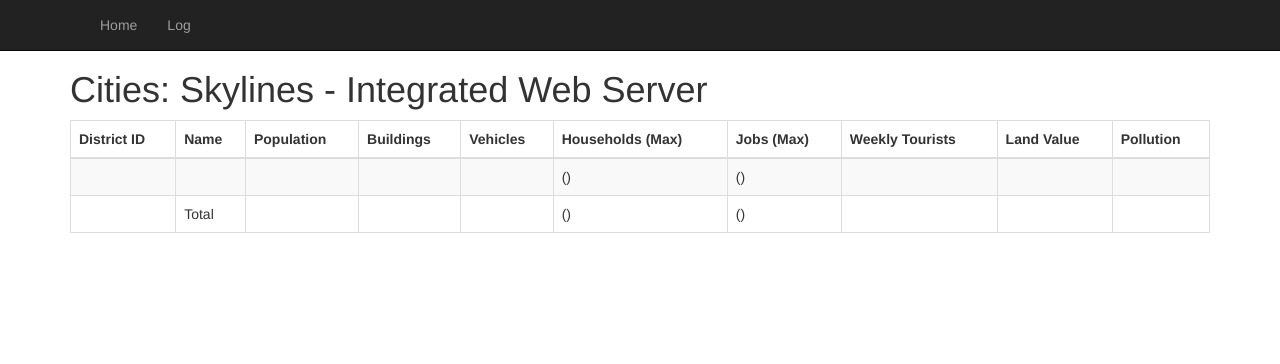
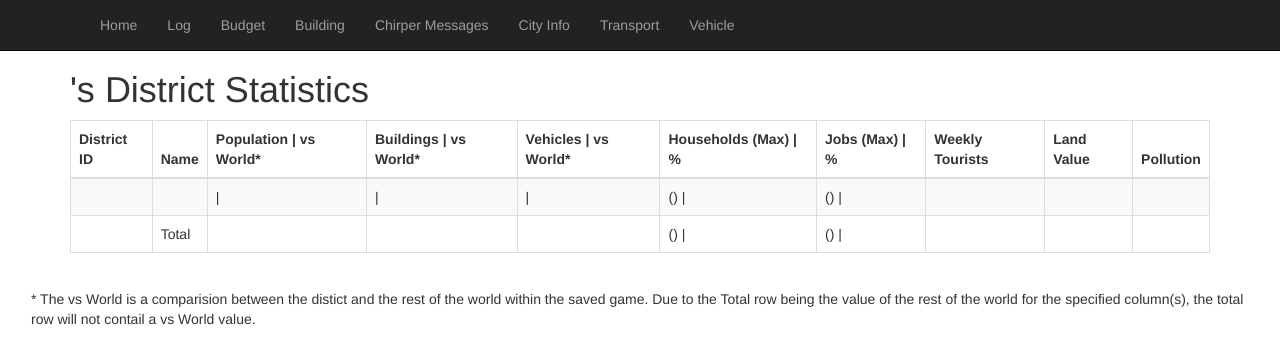
Before and after one commit to Rychard/CityWebServer, a plain HTML site: page CityWebServer/wwwroot/index.html in a window 1280 px wide. Drawn offline with nearby package versions, Linux system fonts and the light colour scheme; no server answers.

Commit message:
Added Missing Nav, Updated Title and Stats Table
Changes:
Updated the title from Cities Skylines: Test to Cities Skylines: Statistics.
Updated title on page from Cities: Skylines - Integrated Server to <cityname> District Statistics.
Added missing nav links. -- These are not "working" as of yet.
Updating the statistics table with additional information for each district.

Feature Plans:
While the additional links added to the nav bar do not contain a "pretty" webpage, it is a starting point. I'd like to eventually get these pages displaying human readable information. This index page (or perhaps a new page) would be interesting to contain a history chart in addition to the graph so that the actual numbers can be viewed. Also, the table already displayed on this page would be greatly improved by notating whether the value has increase or decrease since the last update.

Note: I have not tested these modifications.

```diff
--- a/CityWebServer/wwwroot/index.html
+++ b/CityWebServer/wwwroot/index.html
@@ -5,7 +5,7 @@
     <meta http-equiv="X-UA-Compatible" content="IE=edge">
     <meta name="viewport" content="width=device-width, initial-scale=1">
     <!-- The above 3 meta tags *must* come first in the head; any other head content must come *after* these tags -->
-    <title>Cities: Skylines - Test</title>
+    <title>Cities: Skylines - City Statistics</title>
     <link href='//maxcdn.bootstrapcdn.com/bootstrap/3.3.2/css/bootstrap.min.css' rel='stylesheet'>
     <style type="text/css">
         body { padding-top: 50px; }
@@ -22,24 +22,30 @@
                 <ul class="nav navbar-nav">
                     <li><a href="/">Home</a></li>
                     <li><a href="/Log">Log</a></li>
+                    <li><a href="/Budget">Budget</a></li>
+                    <li><a href="/Building">Building</a></li>
+                    <li><a href="/Messages">Chirper Messages</a></li>
+                    <li><a href="/CityInfo">City Info</a></li>
+                    <li><a href="/Transport">Transport</a></li>
+                    <li><a href="/Vehicle">Vehicle</a></li>
                     <!-- TODO: Dynamically populate this with links to other handlers.  -->
                 </ul>
             </div>
         </div>
     </nav>
     <div class="container">
-        <h1>Cities: Skylines - Integrated Web Server</h1>
+        <h1><span data-bind="text: Name">'s District Statistics</h1>
         <div id="chart"></div>
         <table class="table table-bordered table-striped">
             <thead>
                 <tr>
                     <th>District ID</th>
                     <th>Name</th>
-                    <th>Population</th>
-                    <th>Buildings</th>
-                    <th>Vehicles</th>
-                    <th>Households (Max)</th>
-                    <th>Jobs (Max)</th>
+                    <th>Population | vs World*</th>
+                    <th>Buildings | vs World*</th>
+                    <th>Vehicles | vs World*</th>
+                    <th>Households (Max) | %</th>
+                    <th>Jobs (Max) | %</th>
                     <th>Weekly Tourists</th>
                     <th>Land Value</th>
                     <th>Pollution</th>
@@ -51,11 +57,11 @@
             <tr>
                 <td data-bind="text: DistrictID"></td>
                 <td data-bind="text: DistrictName"></td>
-                <td data-bind="text: TotalPopulationCount"></td>
-                <td data-bind="text: TotalBuildingCount"></td>
-                <td data-bind="text: TotalVehicleCount"></td>
-                <td><span data-bind="text: CurrentHouseholds"></span> (<span data-bind="text: AvailableHouseholds"></span>)</td>
-                <td><span data-bind="text: CurrentJobs"></span> (<span data-bind="text: AvailableJobs"></span>)</td>
+                <td><span data-bind="text: TotalPopulationCount"></span> | <span data-bind="text: (TotalPopulationCount / GlobalDistrict.TotalPopulationCount).toFixed(0) + '%'"></span></td>
+                <td><span data-bind="text: TotalBuildingCount"></span> | <span data-bind="text: (TotalBuildingCount / GlobalDistrict.TotalBuildingCount).toFixed(0) + '%'"></span></td>
+                <td><span data-bind="text: TotalVehicleCount"></span> | <span data-bind="text: (TotalVehicleCount / GlobalDistrict.TotalVehicleCount).toFixed(0) + '%'"></span></td>
+                <td><span data-bind="text: CurrentHouseholds"></span> (<span data-bind="text: AvailableHouseholds"></span>) | <span data-bind="text: (CurrentHouseholds / AvailableHouseholds).toFixed(0) + '%'"></span></td>
+                <td><span data-bind="text: CurrentJobs"></span> (<span data-bind="text: AvailableJobs"></span>) | <span data-bind="text: (CurrentJobs / AvailableJobs).toFixed(0) + '%'"></span></td>
                 <td data-bind="text: WeeklyTouristVisits"></td>
                 <td data-bind="text: '₡' + AverageLandValue()"></td>
                 <td data-bind="text: (Pollution() * 100).toFixed(0) + '%'"></td>
@@ -69,8 +75,8 @@
                     <td data-bind="text: GlobalDistrict.TotalPopulationCount"></td>
                     <td data-bind="text: GlobalDistrict.TotalBuildingCount"></td>
                     <td data-bind="text: GlobalDistrict.TotalVehicleCount"></td>
-                    <td><span data-bind="text: GlobalDistrict.CurrentHouseholds"></span> (<span data-bind="text: GlobalDistrict.AvailableHouseholds"></span>)</td>
-                    <td><span data-bind="text: GlobalDistrict.CurrentJobs"></span> (<span data-bind="text: GlobalDistrict.AvailableJobs"></span>)</td>
+                    <td><span data-bind="text: GlobalDistrict.CurrentHouseholds"></span> (<span data-bind="text: GlobalDistrict.AvailableHouseholds"></span>) | <span data-bind="text: (CurrentHouseholds / AvailableHouseholds).toFixed(0) + '%'"></span></td>
+                    <td><span data-bind="text: GlobalDistrict.CurrentJobs"></span> (<span data-bind="text: GlobalDistrict.AvailableJobs"></span>) | <span data-bind="text: (GlobalDistrict.CurrentJobs / GlobalDistrict.AvailableJobs).toFixed(0) + '%'"></span></td>
                     <td data-bind="text: GlobalDistrict.WeeklyTouristVisits"></td>
                     <td data-bind="text: '₡' + GlobalDistrict.AverageLandValue()"></td>
                     <td data-bind="text: (GlobalDistrict.Pollution() * 100).toFixed(0) + '%'"></td>
@@ -78,6 +84,14 @@
             </tfoot>
         </table>
     </div>
+    <nav class="navbar bg-light">
+        <div class="container-fluid">
+            <span class="navbar-text">
+                * The vs World is a comparision between the distict and the rest of the world within the saved game. Due to the Total row being the value of the rest of the world for the specified column(s), the total row will not contail a vs World value.
+            </span>
+        </div>
+    </nav>
+
     <script src='./jquery-2.1.3.min.js'></script>
     <script src='./bootstrap.min.js'></script>
     <script src='./knockout-3.3.0.js'></script>
```
